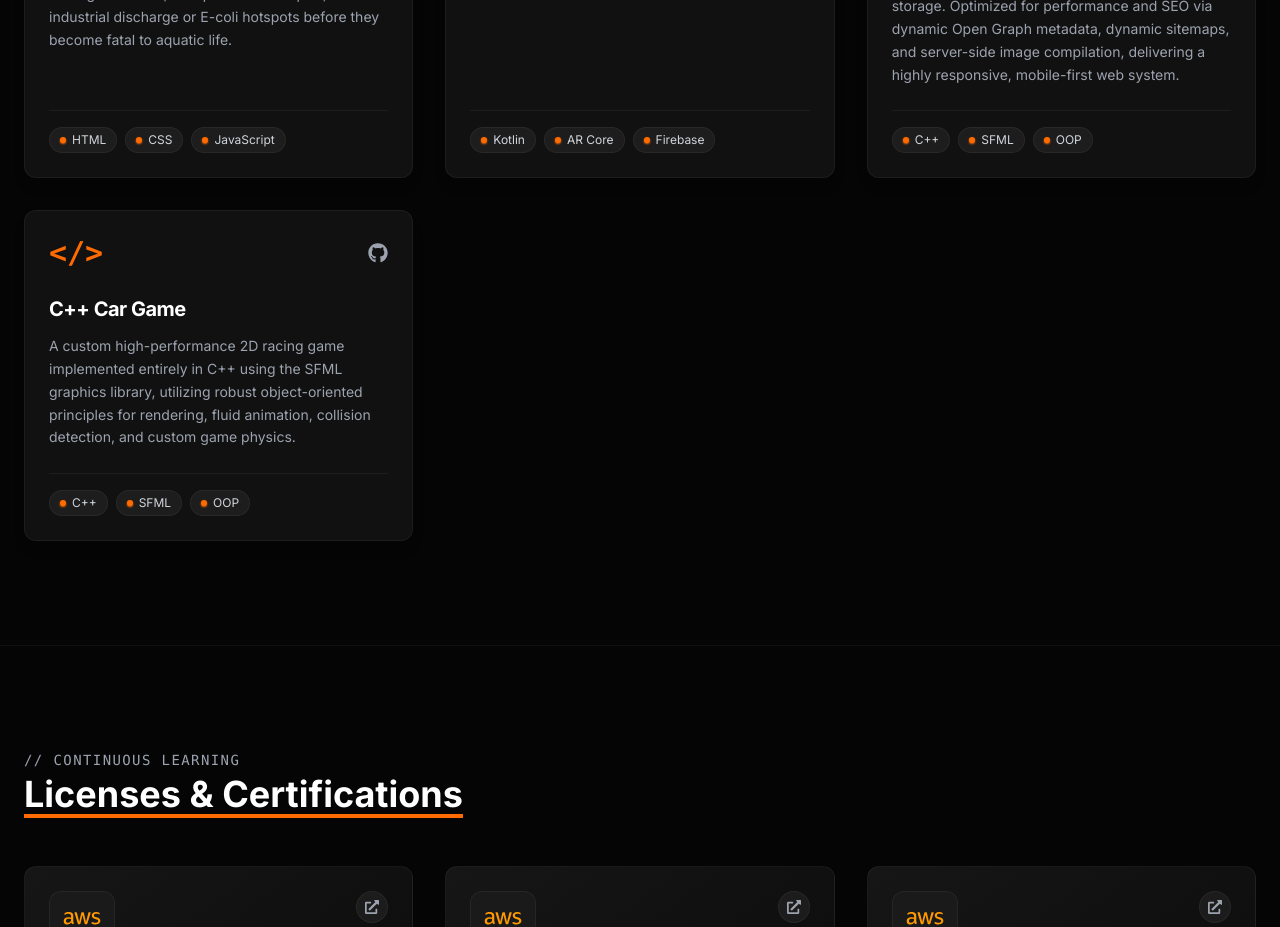
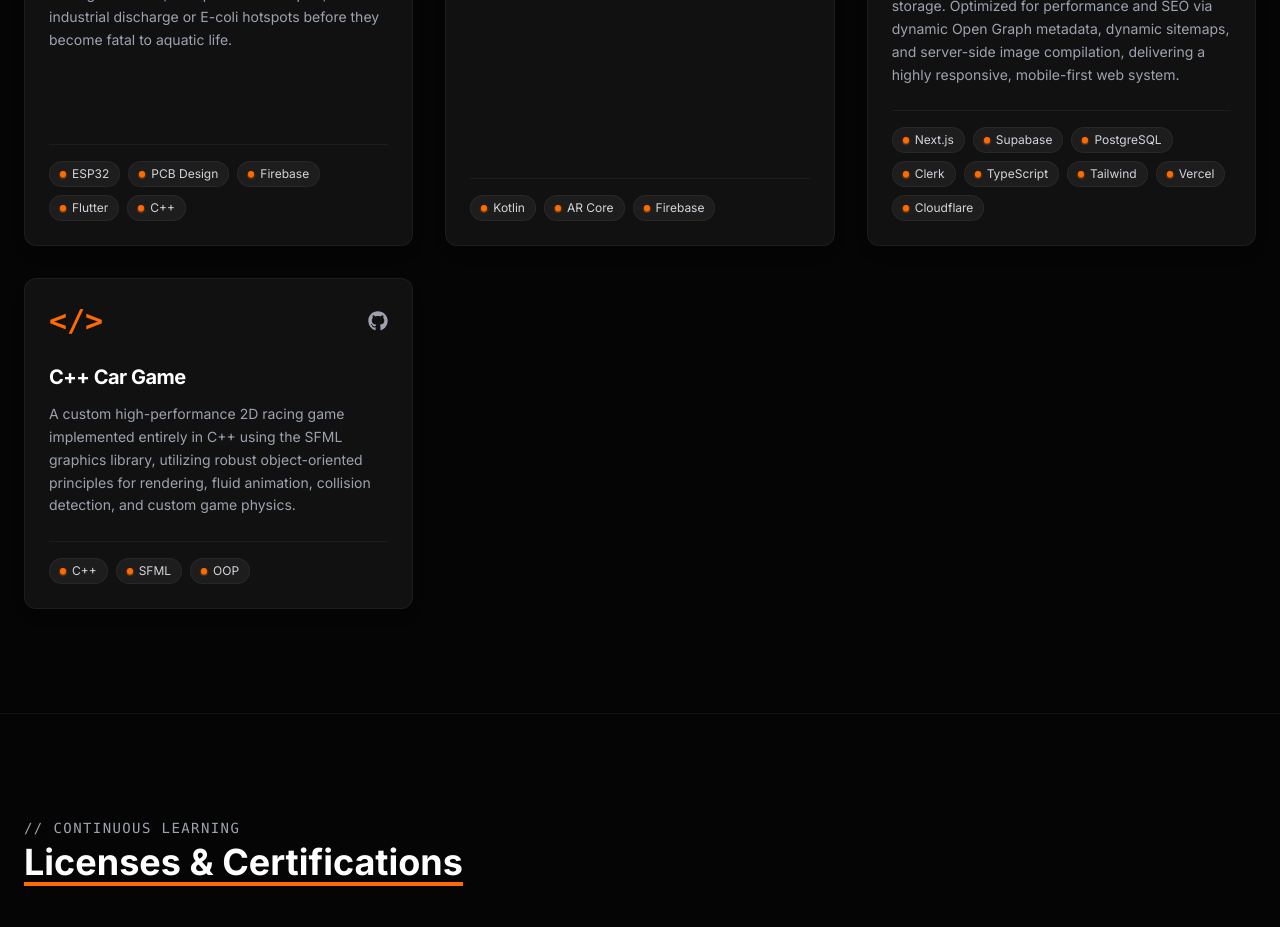
Before and after one commit to Binupa-21/Portfolio-Website, a React (Vite) app: page / in a window 1280 px wide. Shown: the part 3100-4027 px from the top of the page. Built offline with nearby package versions, Linux system fonts and the light colour scheme.

Commit message:
Project tech stacks edited

```diff
--- a/src/components/Projects.jsx
+++ b/src/components/Projects.jsx
@@ -8,7 +8,7 @@ const Projects = () => {
       id: 1,
       title: "AquaSense - A Low-Cost, Long-Life IoT Solution for Continuous Water Quality Monitoring",
       desc: "A floating, battery-powered IoT device that provides continuous, real-time data on pH, TDS, and Turbidity to an app on the users phone, eliminating the need for costly lab visits. Designed for water irrigation researchers to detect hazards like algae blooms, non-point source spills, industrial discharge or E-coli hotspots before they become fatal to aquatic life. ",
-      tech: ["HTML", "CSS", "JavaScript"],
+      tech: ["ESP32", "PCB Design", "Firebase", "Flutter", "C++"],
       code: "https://github.com/Binupa-21/AquaSense.git",
     },
     {
@@ -22,11 +22,11 @@ const Projects = () => {
       id: 3,
       title: "LankaBids:  Car Bidding Platform",
       desc: "Co-founded and engineered a real-time, serverless peer-to-peer automotive auction platform. Designed and deployed a secure, transactional bidding engine featuring database-level Row-Level Security (RLS) integrated with custom Clerk JWT claims, real-time WebSocket state-syncing, automatic anti-sniping timer extensions, and a multi-step financial vetting pipeline with encrypted storage. Optimized for performance and SEO via dynamic Open Graph metadata, dynamic sitemaps, and server-side image compilation, delivering a highly responsive, mobile-first web system.",
-      tech: ["C++", "SFML", "OOP"],
+      tech: ["Next.js", "Supabase", "PostgreSQL", "Clerk", "TypeScript", "Tailwind", "Vercel", "Cloudflare"],
       code: "https://github.com/Binupa-21/Bids.git",
     },
     {
-      id: 3,
+      id: 4,
       title: "C++ Car Game",
       desc: "A custom high-performance 2D racing game implemented entirely in C++ using the SFML graphics library, utilizing robust object-oriented principles for rendering, fluid animation, collision detection, and custom game physics.",
       tech: ["C++", "SFML", "OOP"],
```
